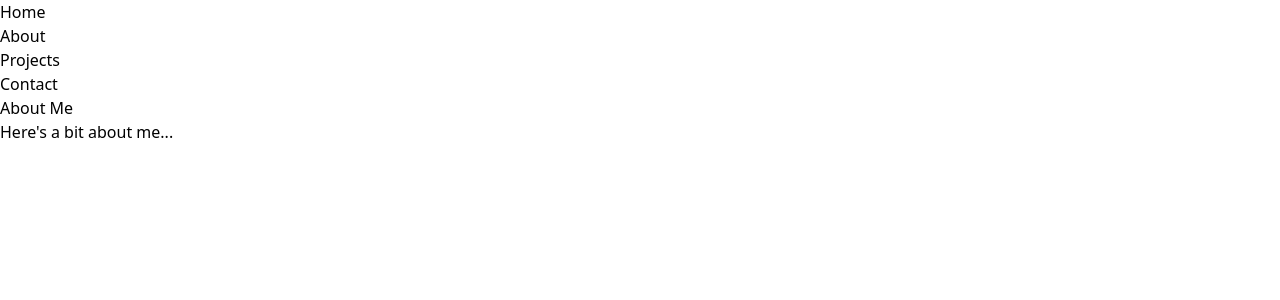
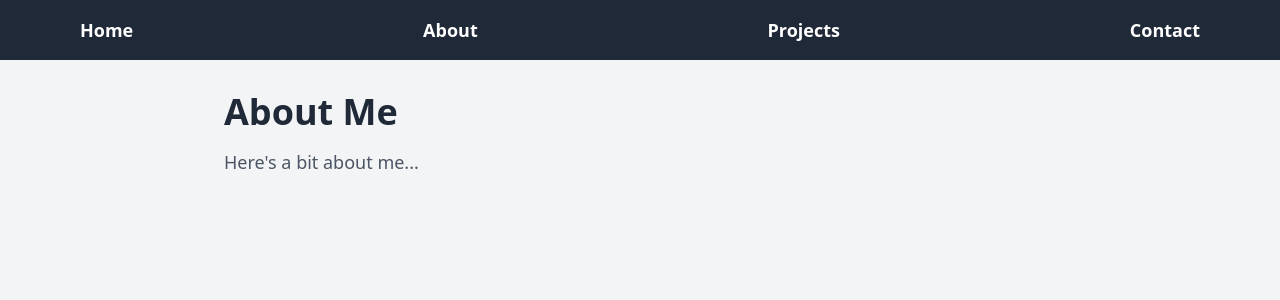
Before and after one commit to mujaffars/portfolio-website-Next.js, a Next.js app: page /about in a window 1280 px wide. Shown: the top 300 px of the page. Built offline with nearby package versions, Linux system fonts and the light colour scheme.

Commit message:
Applied some css for other pages

```diff
--- a/components/Navbar.js
+++ b/components/Navbar.js
@@ -1,22 +1,33 @@
+// components/Navbar.js
 import Link from 'next/link';
 
 export default function Navbar() {
     return (
-        <nav>
-            <ul>
+        <nav className="bg-gray-800 py-4">
+            <div className="max-w-6xl mx-auto px-4">
+                <ul className="flex items-center justify-between">
                     <li>
-                    <Link href="/">Home</Link>
+                        <Link href="/" legacyBehavior>
+                            <a className="text-white text-lg font-bold hover:text-gray-300">Home</a>
+                        </Link>
                     </li>
                     <li>
-                    <Link href="/about">About</Link>
+                        <Link href="/about" legacyBehavior>
+                            <a className="text-white text-lg font-bold hover:text-gray-300 ml-4">About</a>
+                        </Link>
                     </li>
                     <li>
-                    <Link href="/projects">Projects</Link>
+                        <Link href="/projects" legacyBehavior>
+                            <a className="text-white text-lg font-bold hover:text-gray-300 ml-4">Projects</a>
+                        </Link>
                     </li>
                     <li>
-                    <Link href="/contact">Contact</Link>
+                        <Link href="/contact" legacyBehavior>
+                            <a className="text-white text-lg font-bold hover:text-gray-300 ml-4">Contact</a>
+                        </Link>
                     </li>
                 </ul>
+            </div>
         </nav>
     );
 }
--- a/pages/about.js
+++ b/pages/about.js
@@ -3,14 +3,16 @@ import Navbar from '../components/Navbar';
 
 export default function About() {
     return (
-        <div>
+        <div className="bg-gray-100 min-h-screen">
             <Navbar />
             <Head>
                 <title>About Me</title>
             </Head>
-            <main>
-                <h1>About Me</h1>
-                <p>Here's a bit about me...</p>
+            <main className="max-w-4xl mx-auto p-8">
+                <h1 className="text-4xl font-bold text-gray-800 mb-4">About Me</h1>
+                <p className="text-lg text-gray-600">
+                    Here's a bit about me...
+                </p>
             </main>
         </div>
     );
--- a/pages/projects.js
+++ b/pages/projects.js
@@ -1,16 +1,19 @@
+// pages/projects.js
 import Head from 'next/head';
 import Navbar from '../components/Navbar';
 
 export default function Projects() {
     return (
-        <div>
+        <div className="bg-gray-100 min-h-screen">
             <Navbar />
             <Head>
                 <title>My Projects</title>
             </Head>
-            <main>
-                <h1>My Projects</h1>
-                <p>Here are some of the projects I've worked on...</p>
+            <main className="max-w-4xl mx-auto p-8">
+                <h1 className="text-4xl font-bold text-gray-800 mb-4">My Projects</h1>
+                <p className="text-lg text-gray-600">
+                    Here are some of the projects I've worked on...
+                </p>
             </main>
         </div>
     );
```
Lines whose indentation alone changed are shown as unchanged.
